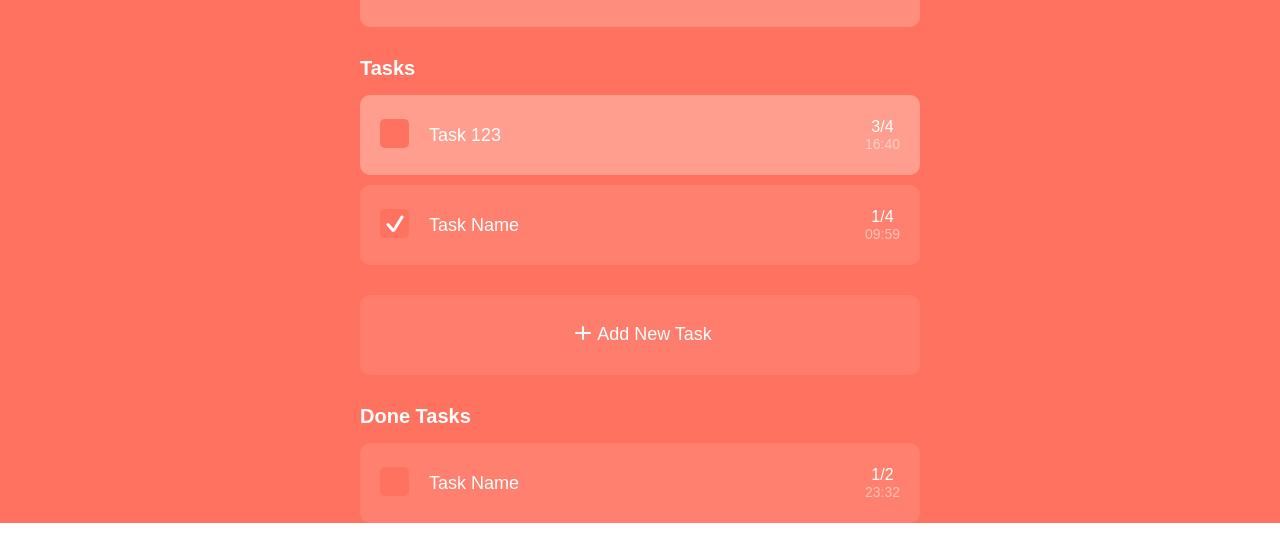
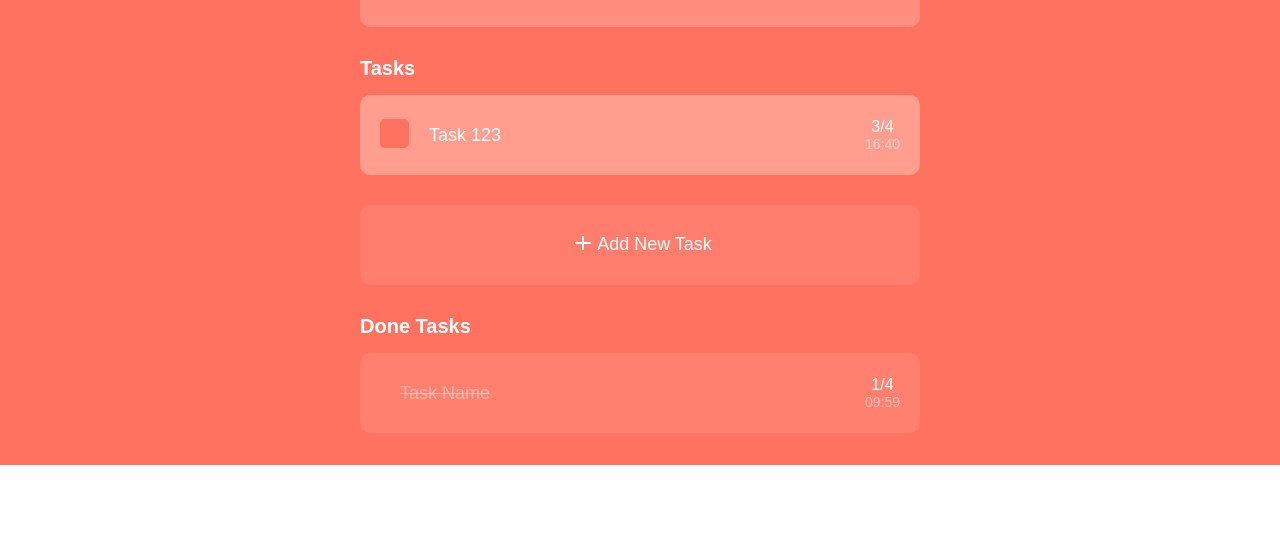
Before and after one commit to devkirkir/javascript-pomodoro, a website with bundled scripts: page index.html in a window 1280 px wide. Shown: the part 335-888 px from the top of the page. After the commit the page ends 800 px from the top, so only its background shows below. Built offline with nearby package versions, Linux system fonts and the light colour scheme.

Commit message:
done task

```diff
--- a/assets/js/modules/tasks.mjs
+++ b/assets/js/modules/tasks.mjs
@@ -1,5 +1,6 @@
 const tasks = () => {
   const tasksContainer = document.querySelector(".tasks-list"),
+    doneTasksContainer = document.querySelector(".done-tasks-list"),
     btnAddTask = document.querySelector(".control-elems__add"),
     formAdd = document.querySelector(".create-task-form"),
     formAddBtn = document.querySelector(".add-btn"),
@@ -21,7 +22,6 @@ const tasks = () => {
 
   function handlerTasks(task) {
     task.addEventListener("click", (event) => {
-      console.log(event.target);
       if (
         event.target.classList.contains("tasks-list__elem") ||
         event.target.classList.contains("task-title")
@@ -40,16 +40,37 @@ const tasks = () => {
     });
   }
 
-  function isChekboxCheked(checkbox, isCheked) {
-    if (isCheked) {
-      checkbox.checked = true;
-    }
-  }
-
   function isActiveTask(task, isActive) {
     if (isActive) {
       task.classList.add("tasks-list__elem_active");
     }
+  }
+
+  function doneTask(checkbox, taskContainer) {
+    checkbox.addEventListener("click", () => {
+      let taskTitle = taskContainer.childNodes[1].innerHTML,
+        currentPomodoros =
+          taskContainer.childNodes[2].firstChild.childNodes[0].innerHTML,
+        pomodorosNeed =
+          taskContainer.childNodes[2].firstChild.childNodes[2].innerHTML;
+
+      let time =
+        taskContainer.childNodes[2].lastChild.childNodes[0].innerHTML * 60 +
+        +taskContainer.childNodes[2].lastChild.childNodes[2].innerHTML;
+
+      const obj = {
+        isDone: true,
+        isActive: false,
+        taskTitle,
+        pomodorosNeed,
+        currentPomodoros,
+        time,
+      };
+
+      taskContainer.remove();
+
+      createTasks(obj);
+    });
   }
 
   function displayTime(time, minContainer, secContainer) {
@@ -68,6 +89,56 @@ const tasks = () => {
   function createTasks(obj) {
     if (obj.taskTitle.length <= 0 || obj.pomodorosNeed <= 0) {
       alert("Less then 1 characters length");
+      return;
+    }
+
+    if (obj.isDone) {
+      const container = document.createElement("div"),
+        taskName = document.createElement("p"),
+        taskStatContainer = document.createElement("div"),
+        taskStatQuanity = document.createElement("span"),
+        taskStatQuanityCurrent = document.createElement("span"),
+        taskStatQuanityDivider = document.createElement("span"),
+        taskStatQuanityNeed = document.createElement("span"),
+        taskStatTimeContainer = document.createElement("span"),
+        taskStatTimeSec = document.createElement("span"),
+        taskStatTimeMin = document.createElement("span"),
+        taskStatTimeDivider = document.createElement("span");
+
+      container.setAttribute("class", "done-tasks-list__elem done");
+      taskName.setAttribute("class", "done-task-title");
+      taskStatContainer.setAttribute("class", "done-task-stat");
+      taskStatQuanity.setAttribute("class", "task-stat__quanity");
+      taskStatQuanityCurrent.setAttribute("class", "current");
+      taskStatQuanityNeed.setAttribute("class", "need");
+      taskStatTimeContainer.setAttribute("class", "task-stat__time");
+      taskStatTimeMin.setAttribute("class", "task-stat__min");
+      taskStatTimeDivider.setAttribute("class", "task-stat__divider");
+      taskStatTimeSec.setAttribute("class", "task-stat__sec");
+
+      taskName.textContent = obj.taskTitle;
+      taskStatQuanityCurrent.textContent = obj.currentPomodoros;
+      taskStatQuanityDivider.textContent = "/";
+      taskStatTimeDivider.textContent = ":";
+      taskStatQuanityNeed.textContent = obj.pomodorosNeed;
+
+      displayTime(obj.time, taskStatTimeMin, taskStatTimeSec);
+
+      doneTasksContainer.append(container);
+      container.append(taskName);
+      container.append(taskStatContainer);
+      taskStatContainer.append(taskStatQuanity);
+      taskStatQuanity.append(taskStatQuanityCurrent);
+      taskStatQuanity.append(taskStatQuanityDivider);
+      taskStatQuanity.append(taskStatQuanityNeed);
+      taskStatContainer.append(taskStatTimeContainer);
+      taskStatTimeContainer.append(taskStatTimeMin);
+      taskStatTimeContainer.append(taskStatTimeDivider);
+      taskStatTimeContainer.append(taskStatTimeSec);
+
+      clearForm();
+      handlerTasks(container);
+
       return;
     }
 
@@ -109,7 +180,6 @@ const tasks = () => {
     taskStatQuanityNeed.textContent = obj.pomodorosNeed;
 
     isActiveTask(container, obj.isActive);
-    isChekboxCheked(checkboxInput, obj.isDone);
     displayTime(obj.time, taskStatTimeMin, taskStatTimeSec);
 
     tasksContainer.append(container);
@@ -126,6 +196,8 @@ const tasks = () => {
     taskStatTimeContainer.append(taskStatTimeMin);
     taskStatTimeContainer.append(taskStatTimeDivider);
     taskStatTimeContainer.append(taskStatTimeSec);
+
+    doneTask(checkboxInput, container);
 
     openForm(false);
     clearForm();
--- a/assets/scss/components/tasks/tasks.scss
+++ b/assets/scss/components/tasks/tasks.scss
@@ -23,11 +23,19 @@
 
       @import "checkbox/checkbox.scss";
 
-      .task-title,
-      .done-task-title {
+      .task-title {
         color: #fff;
         font-size: 18px;
         font-weight: 300;
+        flex: 1;
+        margin: 0 20px;
+      }
+
+      .done-task-title {
+        color: $white04;
+        font-size: 18px;
+        font-weight: 300;
+        text-decoration: line-through;
         flex: 1;
         margin: 0 20px;
       }
--- a/index.html
+++ b/index.html
@@ -117,7 +117,7 @@
           <h3 class="done-tasks__title">Done Tasks</h3>
 
           <div class="done-tasks-list">
-            <div class="done-tasks-list__elem done">
+            <!-- <div class="done-tasks-list__elem done">
               <div class="checkbox-container">
                 <input class="checkbox" type="checkbox" name="task-done" />
                 <label for="task-done"></label>
@@ -129,7 +129,7 @@
                 <span class="task-stat__quanity">1/2</span>
                 <span class="task-stat__time">23:32</span>
               </div>
-            </div>
+            </div> -->
           </div>
         </section>
       </div>
```
Also changed, not shown: assets/css/style.css, 1 other file.
